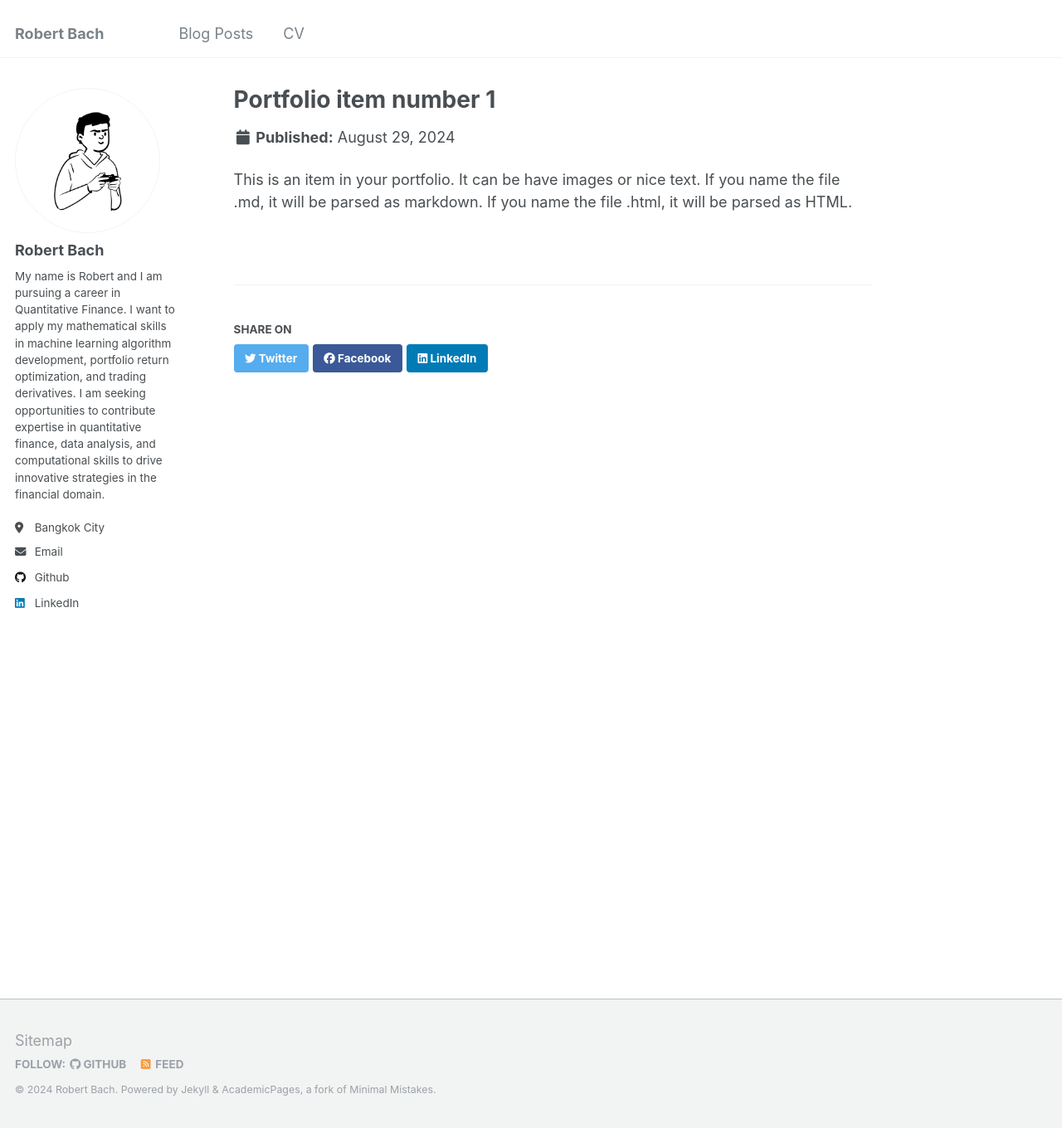
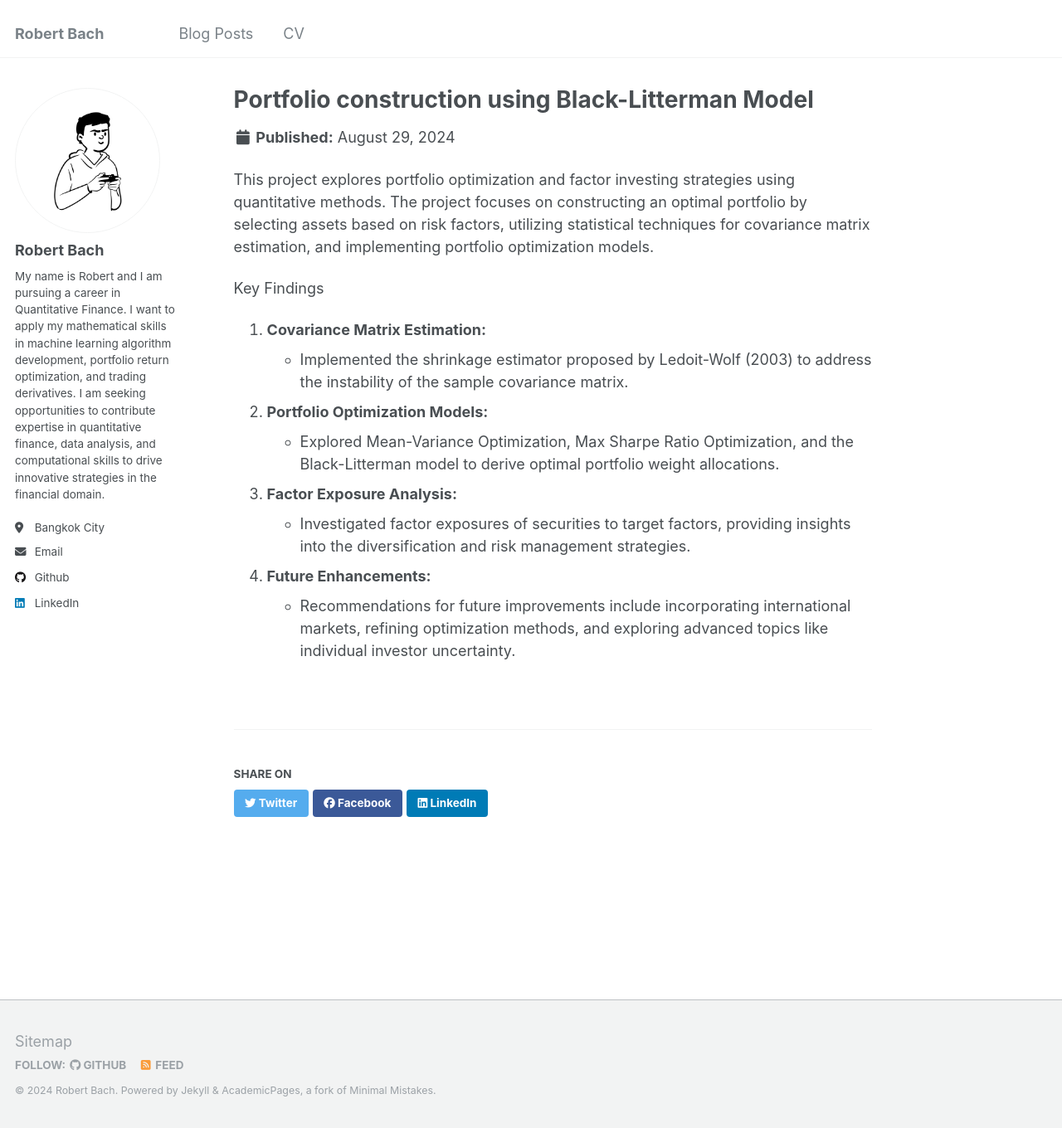
Before and after one commit to baobach/baobach.github.io, a Jekyll site: the page built from _portfolio/bl-portfolio.md, in a window 1280 px wide and 1360 px high. Shown: the whole window at 83% size. Built offline with Jekyll 4.4.1, drawn with Linux system fonts in a browser that asks for light colours.

Commit message:
First blog post and portfolio post

```diff
--- a/_portfolio/bl-portfolio.md
+++ b/_portfolio/bl-portfolio.md
@@ -1,7 +1,21 @@
 ---
-title: "Portfolio item number 1"
-excerpt: "Short description of portfolio item number 1<br/><img src='/images/500x300.png'>"
+title: "Portfolio construction using Black-Litterman Model"
+excerpt: "Construct a portfolio using MPT and BL model to outperform the market return. Using various techniques in portfolio selection, weight allocation and incorporate views in portfolio optimisation process. 1<br/><img src='/images/blogs/bl-construct.png'>"
 collection: portfolio
 ---
 
-This is an item in your portfolio. It can be have images or nice text. If you name the file .md, it will be parsed as markdown. If you name the file .html, it will be parsed as HTML.
+This project explores portfolio optimization and factor investing strategies using quantitative methods. The project focuses on constructing an optimal portfolio by selecting assets based on risk factors, utilizing statistical techniques for covariance matrix estimation, and implementing portfolio optimization models.
+
+Key Findings
+
+1. **Covariance Matrix Estimation:**
+   - Implemented the shrinkage estimator proposed by Ledoit-Wolf (2003) to address the instability of the sample covariance matrix.
+
+2. **Portfolio Optimization Models:**
+   - Explored Mean-Variance Optimization, Max Sharpe Ratio Optimization, and the Black-Litterman model to derive optimal portfolio weight allocations.
+
+3. **Factor Exposure Analysis:**
+   - Investigated factor exposures of securities to target factors, providing insights into the diversification and risk management strategies.
+
+4. **Future Enhancements:**
+   - Recommendations for future improvements include incorporating international markets, refining optimization methods, and exploring advanced topics like individual investor uncertainty.
```
Also changed, not shown: _posts/2024-08-29-ohlc-resampling.md (+4 -4 lines).
